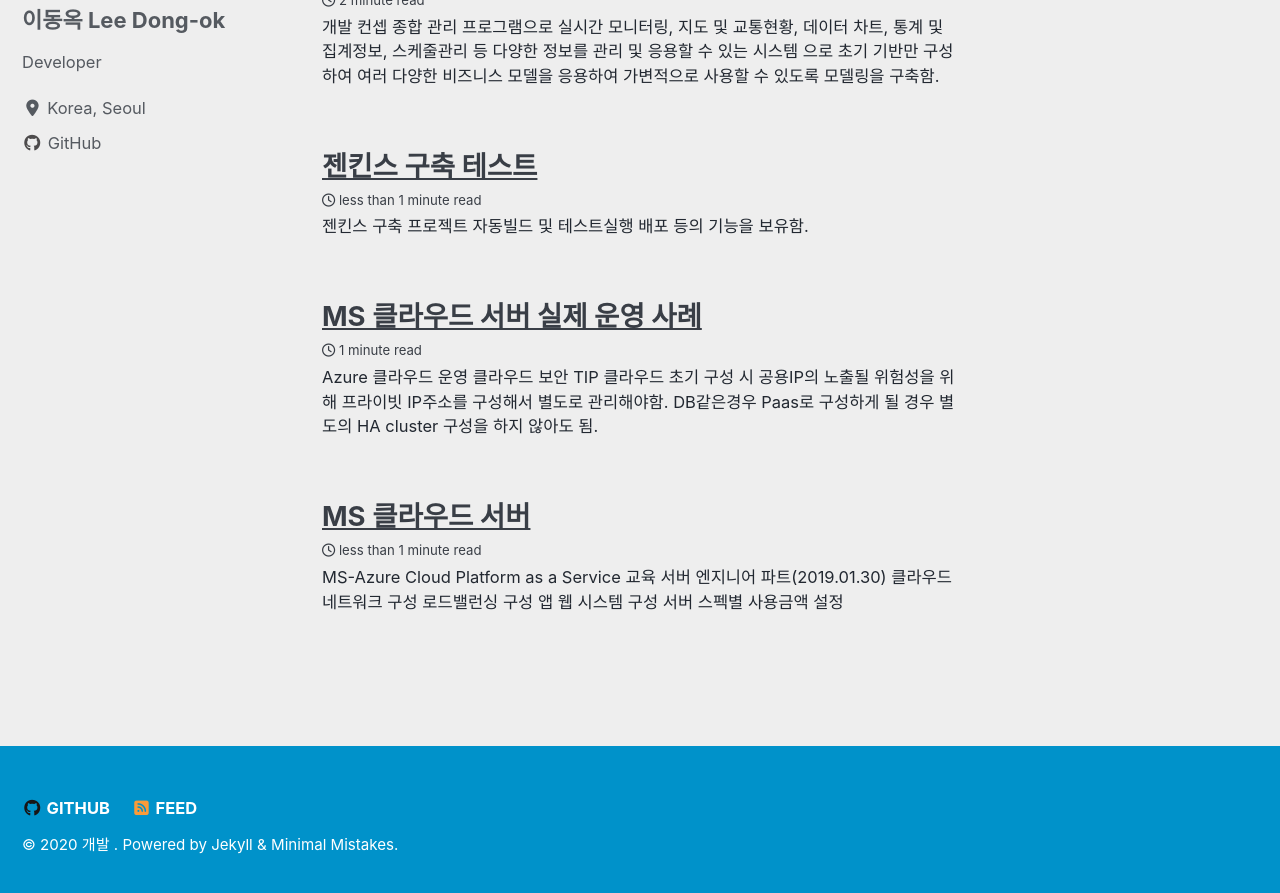
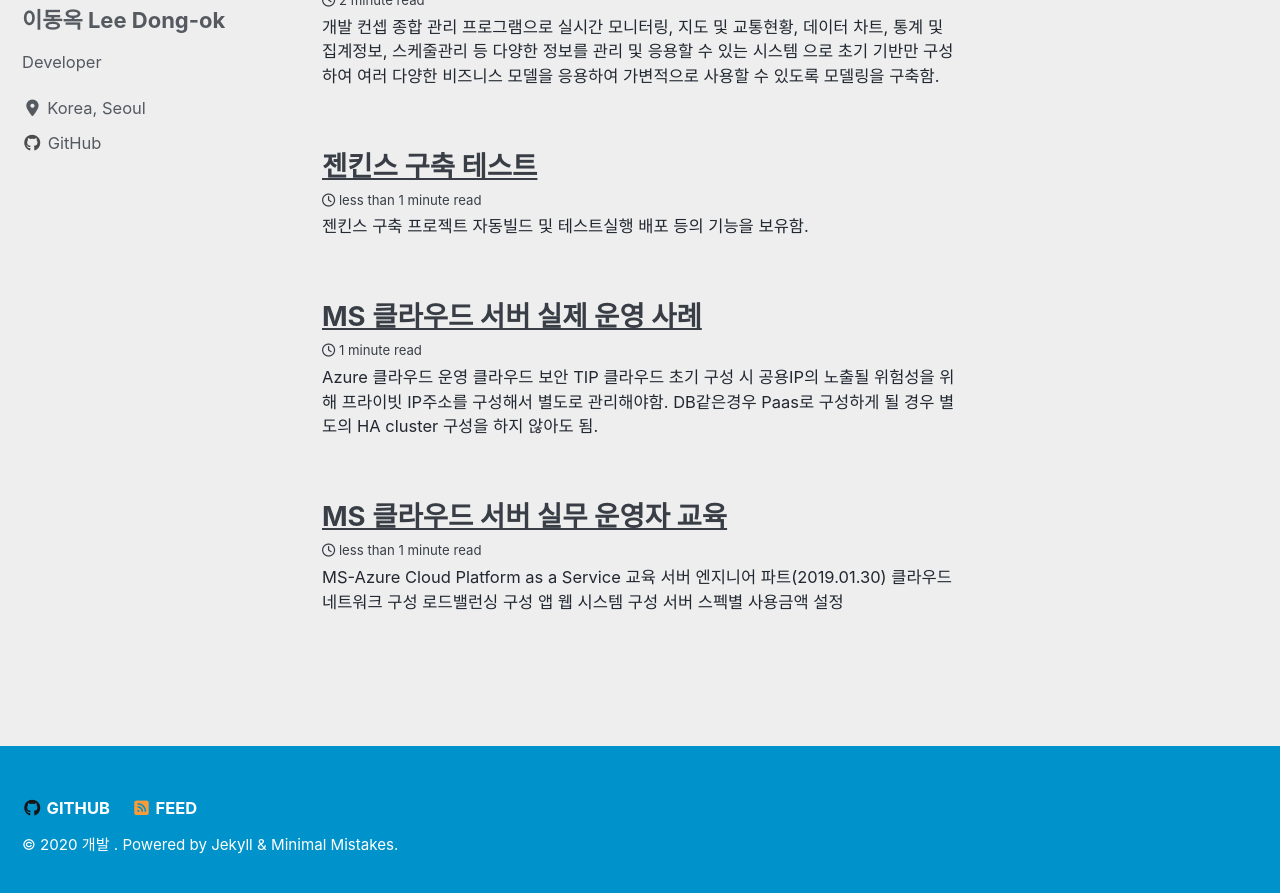
Before and after one commit to ldk-hub/ldk-hub.github.io, a Jekyll site: the page built from index.html, in a window 1280 px wide and 900 px high, scrolled down 260 px. Shown: the top 893 px of the window. Built offline with Jekyll 4.4.1, drawn with Linux system fonts in a browser that asks for light colours; cached includes are drawn as plain includes; nearby versions of some CDN libraries; a script that is not in the unit is left out; the list of posts is cut into pages by our own code; comment, search, counter and statistics services are not loaded.

Commit message:
Update 2020-04-09-cloud-post.md

```diff
--- a/_posts/2020-04-09-cloud-post.md
+++ b/_posts/2020-04-09-cloud-post.md
@@ -1,5 +1,5 @@
 ---
-title: "MS 클라우드 서버  "
+title: "MS 클라우드 서버 실무 운영자 교육"
 date: 2020-04-09 08:26:28 -0400
 categories: jekyll update
 comments: true
```
